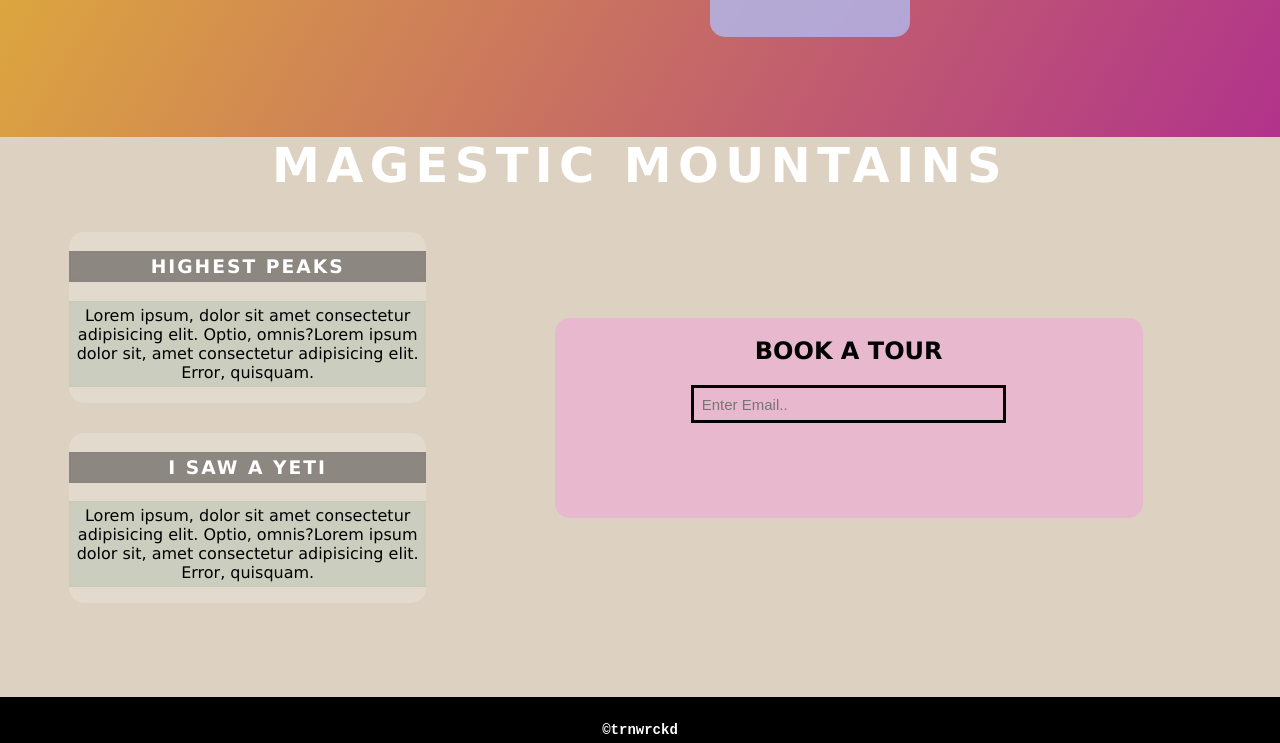
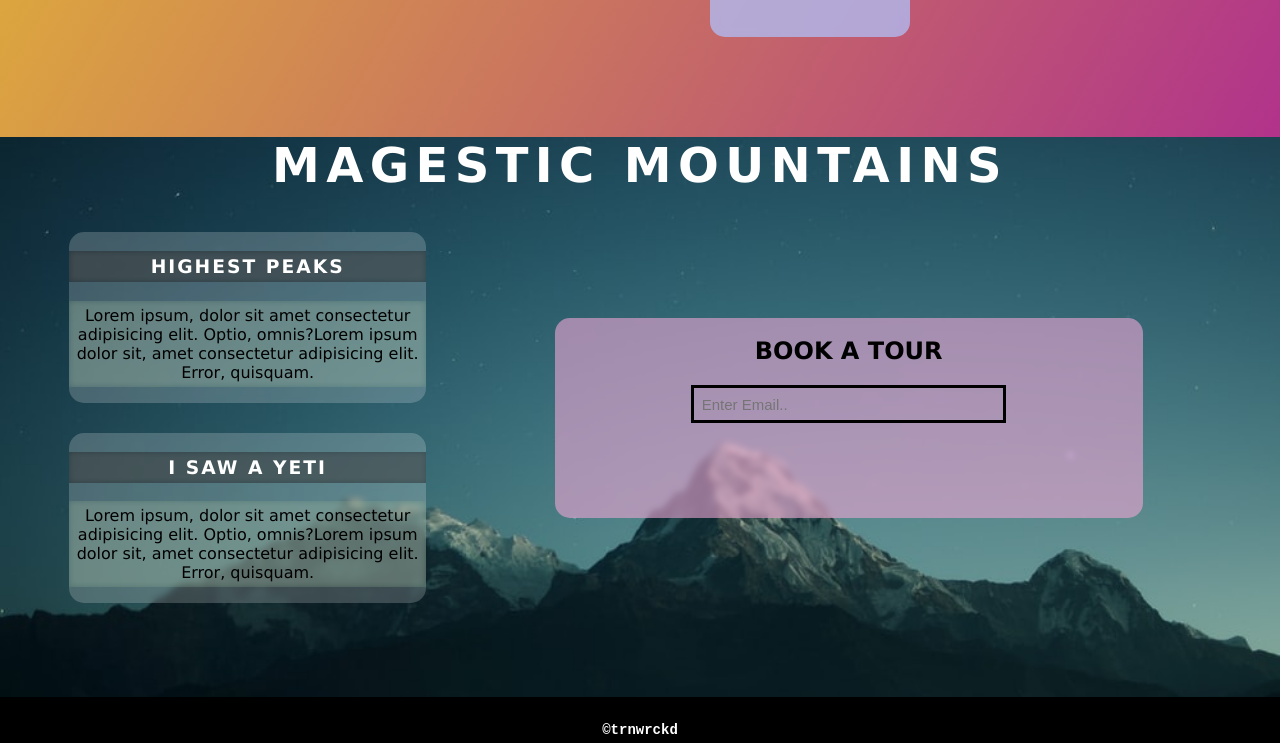
Before and after one commit to trnwrckd/playingAround, a plain HTML site: page index.html in a window 1280 px wide. Shown: the part 1789-2532 px from the top of the page. Drawn offline with nearby package versions, Linux system fonts and the light colour scheme; the site is published under a folder, as on GitHub Pages, so addresses that start at the root find nothing.

Commit message:
one bug fixed

```diff
--- a/css/style.css
+++ b/css/style.css
@@ -246,7 +246,7 @@ header>h1[data-mt-0]{
 .glass-landing{
     font-family:Verdana, Geneva, Tahoma, sans-serif;
     color: rgb(166, 216, 240);
-    background-image: url(/images/bg-jpg.jpg);
+    background-image: url(../images/bg-jpg.jpg);
     background-size: cover;
     height: 35rem;
     width: 100%;
```
